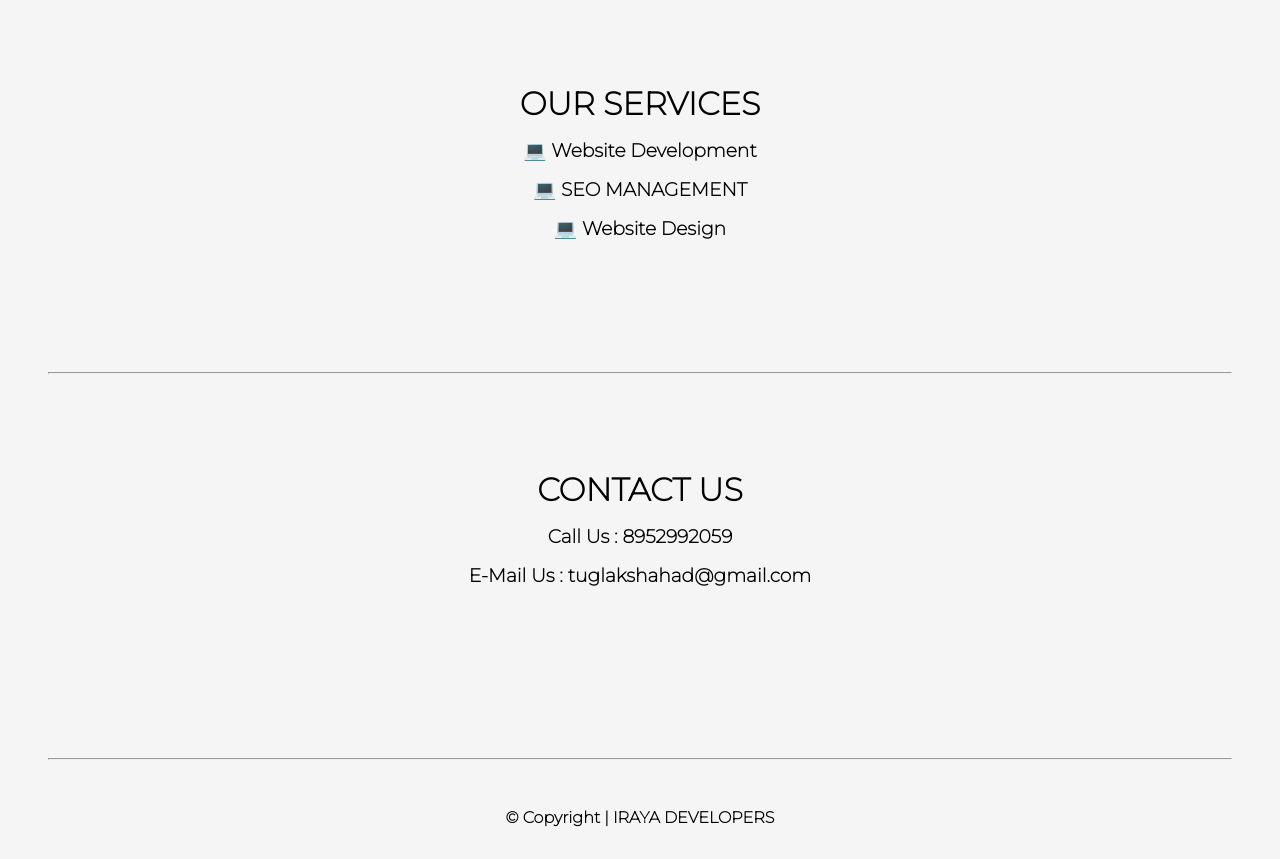
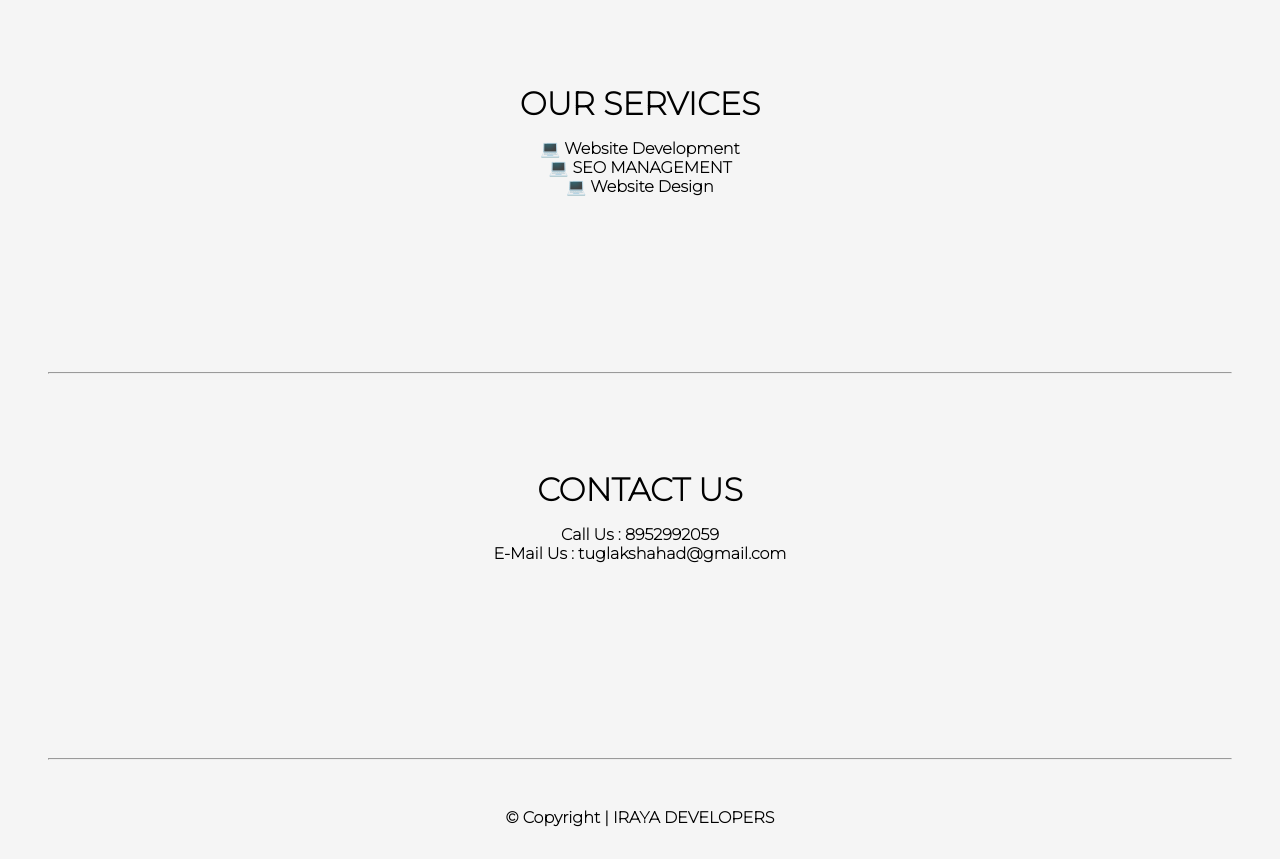
Before and after one commit to Shahadtuglak/IRAYADEVELOPERS, a plain HTML site: page index.html in a window 1280 px wide. Shown: the part 840-1699 px from the top of the page. Drawn offline with nearby package versions, Linux system fonts and the light colour scheme.

Commit message:
update index file

```diff
--- a/index.html
+++ b/index.html
@@ -45,9 +45,9 @@
 		<!--Servies-->
 	        <div id="services">
 				<h1>OUR SERVICES</h1>
-					<h3>💻 Website Development</h3>
-					<h3>💻 SEO MANAGEMENT</h3>
-					<h3>💻 Website Design</h3>
+					<h4>💻 Website Development</h4>
+					<h4>💻 SEO MANAGEMENT</h4>
+					<h4>💻 Website Design</h4>
 			</div>
 
 		<hr>
@@ -55,8 +55,8 @@
 		<!--Contact Us-->
 	 		<div id="contact">
 				<h1>CONTACT US</h1>
-				<h3>Call Us : 8952992059</h3>
-				<h3>E-Mail Us : tuglakshahad@gmail.com</h3>
+				<h4>Call Us : 8952992059</h4>
+				<h4>E-Mail Us : tuglakshahad@gmail.com</h4>
 			</div>
 
 	    <hr>
```
